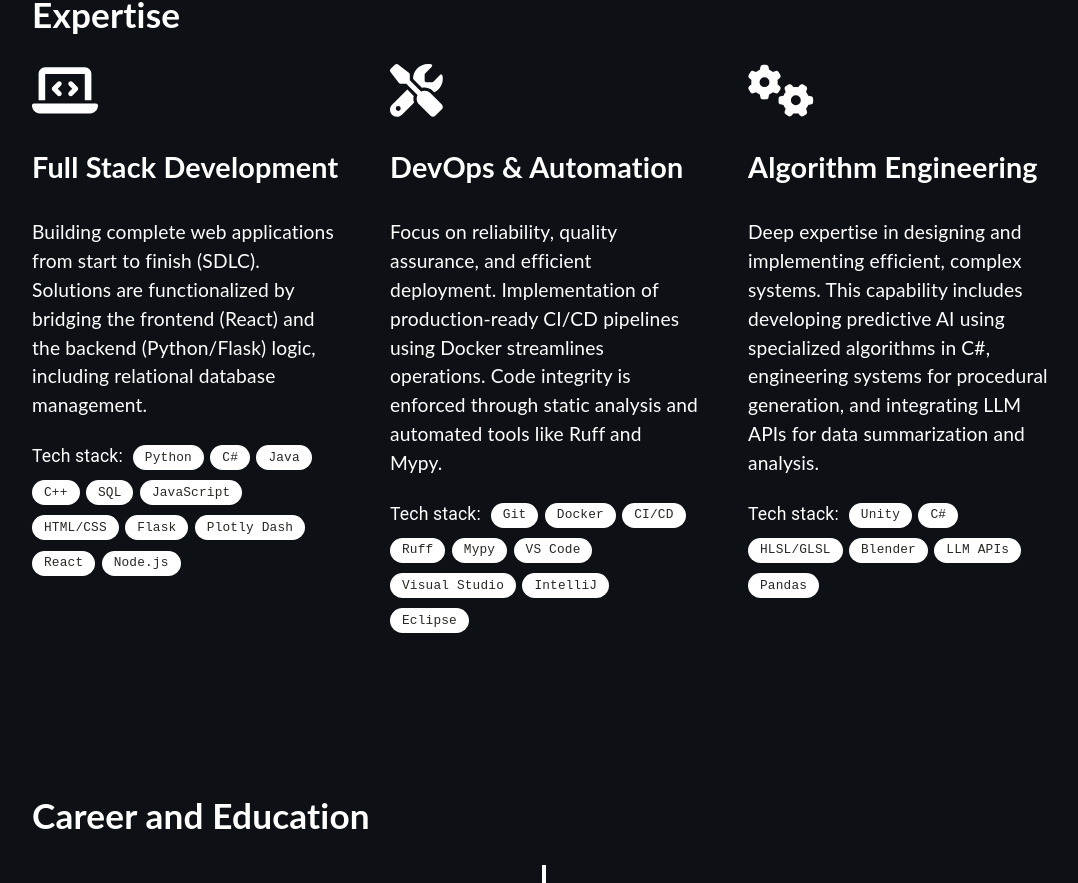
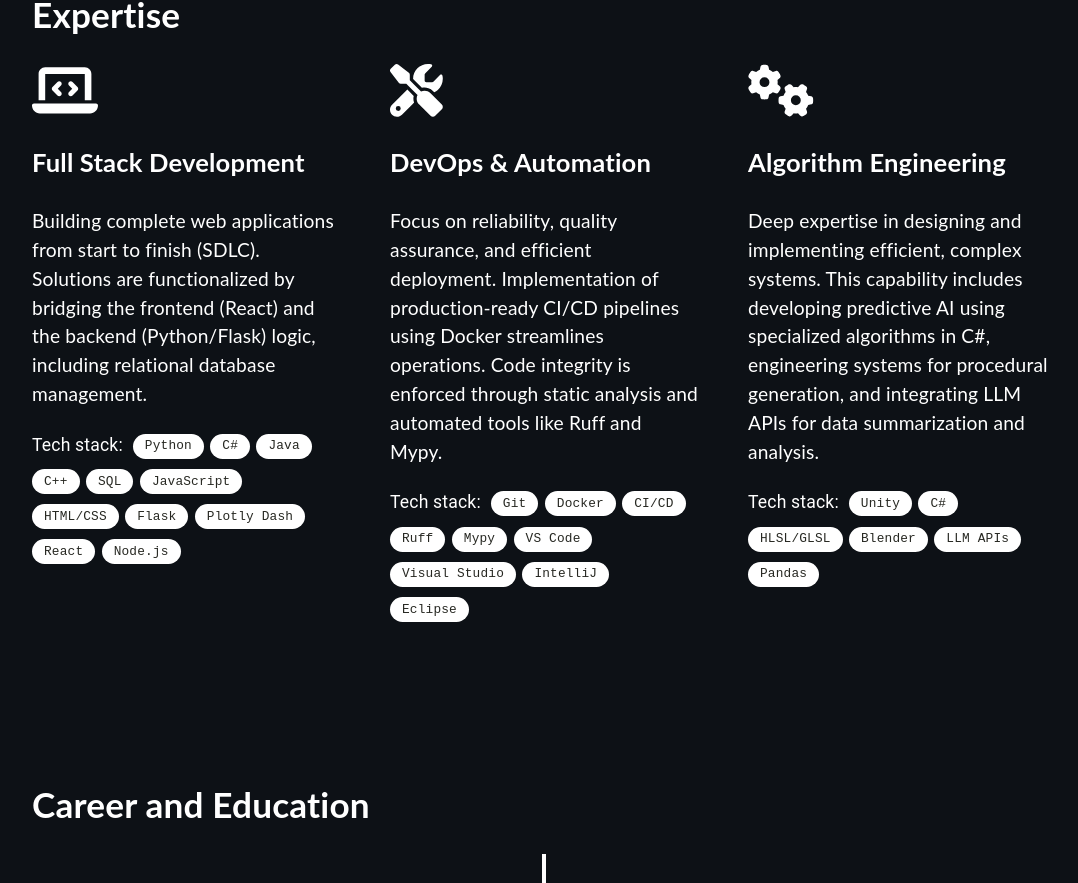
Before and after one commit to KgFix/Portfolio, a React (Create React App) app in the folder master/: page / in a window 1280 px wide. Shown: the part 928-1811 px from the top of the page, without its empty margins (96-1174 px from the left). Built offline with nearby package versions, Linux system fonts and the light colour scheme.

Commit message:
font change expertise

```diff
--- a/master/src/assets/styles/Expertise.scss
+++ b/master/src/assets/styles/Expertise.scss
@@ -22,7 +22,7 @@
 
 .skills-container .skills-grid .skill h3 {
     font-weight: bold;
-    font-size: 1.8rem
+    font-size: 1.6rem
 }
 
 .skills-container .skills-grid .skill p {
```
